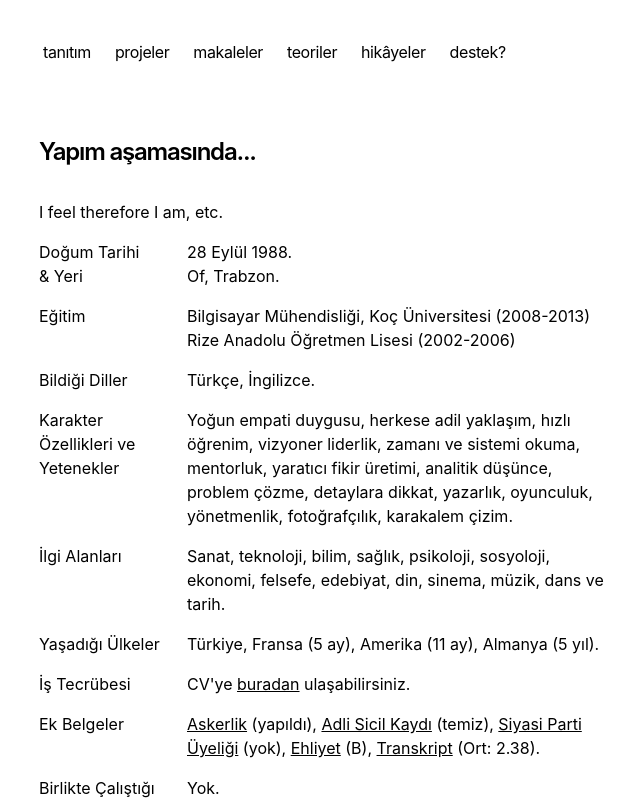
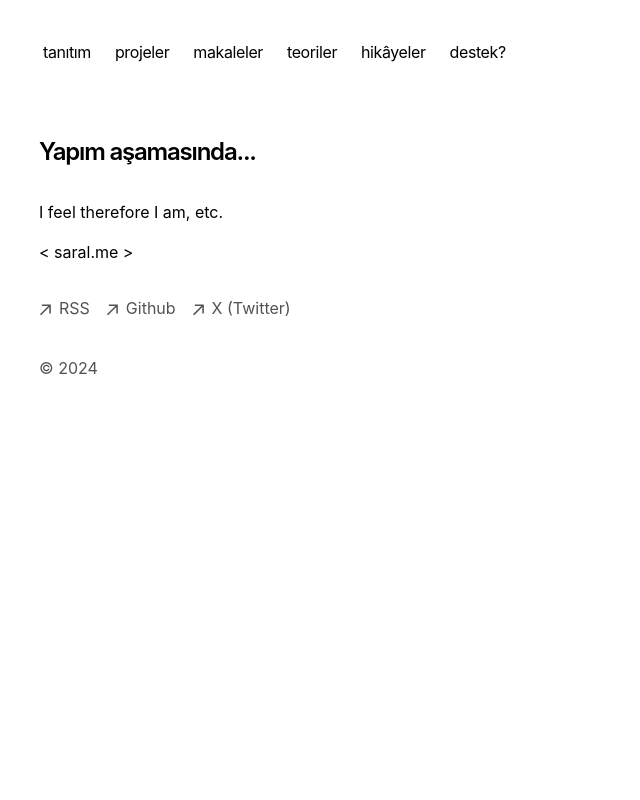
Before and after one commit to ebsaral/cb.saral.me, a Next.js app: page / in a window 1280 px wide. Shown: the top 800 px of the page, without its empty margins (313-953 px from the left). Built offline with nearby package versions, Linux system fonts and the light colour scheme.

Commit message:
keeping it simple

```diff
--- a/app/layout.tsx
+++ b/app/layout.tsx
@@ -11,15 +11,15 @@ import { baseUrl } from './sitemap'
 export const metadata: Metadata = {
   metadataBase: new URL(baseUrl),
   title: {
-    default: 'Emin Buğra Saral | Cumhurbaşkanlığına Doğru',
+    default: 'this that those then though',
     template: '%s | Next.js Portfolio Starter',
   },
-  description: 'Emin Buğra Saral : Türkiye Cumhuriyeti Cumhurbaşkanı Adaylığı İçin Tanıtım Sitesi',
+  description: 'Emin Buğra Saral : this that those then though',
   openGraph: {
-    title: 'Emin Buğra Saral | Cumhurbaşkanlığına Doğru',
-    description: 'Emin Buğra Saral : Türkiye Cumhuriyeti Cumhurbaşkanı Adaylığı İçin Tanıtım Sitesi',
+    title: 'this that those then though',
+    description: 'this that those then though',
     url: baseUrl,
-    siteName: 'Aday Tanıtımı',
+    siteName: 'this that those then though',
     locale: 'tr_TR',
     type: 'website',
   },
--- a/app/page.tsx
+++ b/app/page.tsx
@@ -1,4 +1,4 @@
-import { Posts } from 'app/components/posts'
+import Link from 'next/link'
 
 export default function Page() {
   return (
@@ -9,26 +9,7 @@ export default function Page() {
       <p className="mb-4">
         {`I feel therefore I am, etc.`}
       </p>
-      <div className="grid grid-cols-4 gap-4">
-        <div>Doğum Tarihi<br></br>& Yeri</div>
-        <div className="col-span-3">28 Eylül 1988.<br></br>Of, Trabzon.</div>
-        <div>Eğitim</div>
-        <div className="col-span-3">Bilgisayar Mühendisliği, Koç Üniversitesi (2008-2013)<br></br>Rize Anadolu Öğretmen Lisesi (2002-2006)</div>
-        <div>Bildiği Diller</div>
-        <div className="col-span-3">Türkçe, İngilizce.</div>
-        <div>Karakter Özellikleri ve Yetenekler</div>
-        <div className="col-span-3">Yoğun empati duygusu, herkese adil yaklaşım, hızlı öğrenim, vizyoner liderlik, zamanı ve sistemi okuma, mentorluk, yaratıcı fikir üretimi, analitik düşünce, problem çözme, detaylara dikkat, yazarlık, oyunculuk, yönetmenlik, fotoğrafçılık, karakalem çizim.</div>
-        <div>İlgi Alanları</div>
-        <div className="col-span-3">Sanat, teknoloji, bilim, sağlık, psikoloji, sosyoloji, ekonomi, felsefe, edebiyat, din, sinema, müzik, dans ve tarih.</div>
-        <div>Yaşadığı Ülkeler</div>
-        <div className="col-span-3">Türkiye, Fransa (5 ay), Amerika (11 ay), Almanya (5 yıl).</div>
-        <div>İş Tecrübesi</div>
-        <div className="col-span-3">CV'ye <a className="underline" href="https://github.com/ebsaral/CV/blob/main/Emin%20Bu%C4%9Fra%20Saral%2C%20T%C3%BCrk%C3%A7e%20CV.pdf">buradan</a> ulaşabilirsiniz.</div>
-        <div>Ek Belgeler</div>
-        <div className="col-span-3"><a className="underline" href="https://github.com/ebsaral/CV/blob/main/askerlik-durumu.pdf">Askerlik</a> (yapıldı), <a className="underline" href="https://github.com/ebsaral/CV/blob/main/adli-sicil-kaydi.pdf">Adli Sicil Kaydı</a> (temiz), <a className="underline" href="https://github.com/ebsaral/CV/blob/main/siyasi-parti-uyeligi.pdf">Siyasi Parti Üyeliği</a> (yok), <a className="underline" href="https://github.com/ebsaral/CV/blob/main/ehliyet.pdf">Ehliyet</a> (B), <a className="underline" href="https://github.com/ebsaral/CV/blob/main/transcript.pdf">Transkript</a> (Ort: 2.38).</div>
-        <div>Birlikte Çalıştığı Kişi veya Kurum</div>
-        <div className="col-span-3">Yok.</div>
-      </div>
+      {"< "} <Link href="https://saral.me">saral.me</Link> {" >"}
     </section>
   )
 }
```
